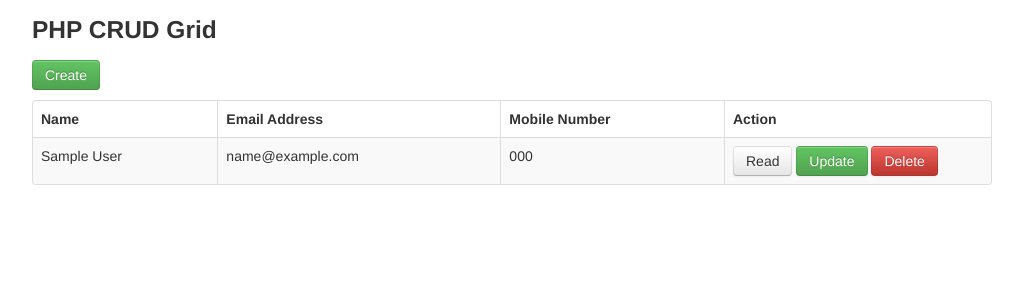
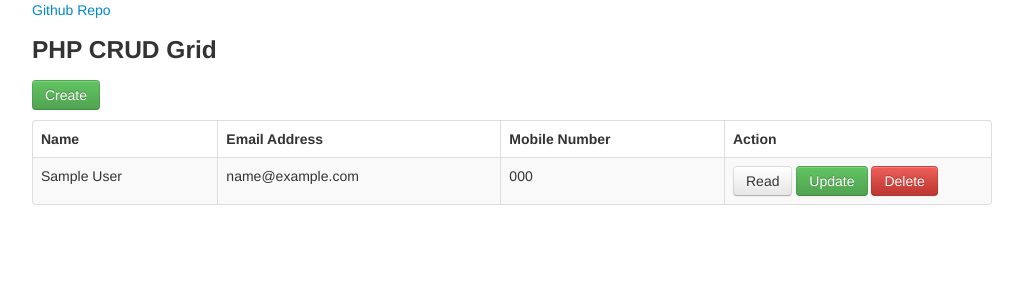
Before and after one commit to agulvas1/PhpProject1, a PHP site: page / in a window 1280 px wide. Shown: the top 300 px of the page, without its empty margins (118-1141 px from the left). Run offline with PHP 8.4, Linux system fonts and the light colour scheme; tables that the repository leaves empty or names only in its code hold one stand-in row (values such as "Sample post").

Commit message:
Github Link added to index.php

```diff
--- a/index.php
+++ b/index.php
@@ -9,6 +9,7 @@
 <body>
     <div class="container">
             <div class="row">
+                <a href="https://github.com/agulvas1/PhpProject1">Github Repo</a>
                 <h3>PHP CRUD Grid</h3>
             </div>
             <div class="row">
```
